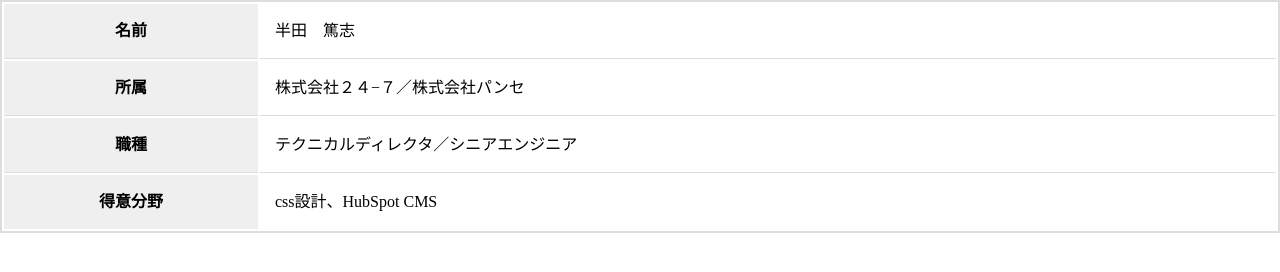
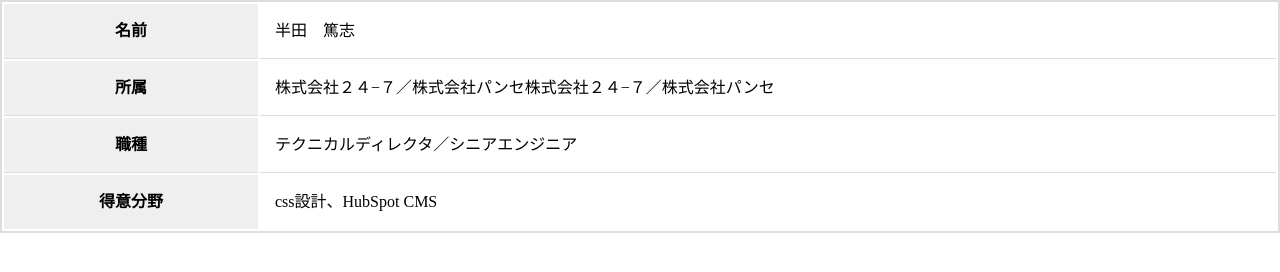
Before and after one commit to hidekiw1971/c-tbl-001, a website: page index.html in a window 1280 px wide. Drawn offline with nearby package versions, Linux system fonts and the light colour scheme.

Commit message:
2022/9/1 20:37 完成

```diff
--- a/index.html
+++ b/index.html
@@ -36,7 +36,7 @@
           </tr>
           <tr class="horizontal-table__row">
             <th class="horizontal-table__header">所属</th>
-            <td class="horizontal-table__text">株式会社２４−７／株式会社パンセ</td>
+            <td class="horizontal-table__text">株式会社２４−７／株式会社パンセ株式会社２４−７／株式会社パンセ</td>
           </tr>
           <tr class="horizontal-table__row">
             <th class="horizontal-table__header">職種</th>
```
Also changed, not shown: README.md.
